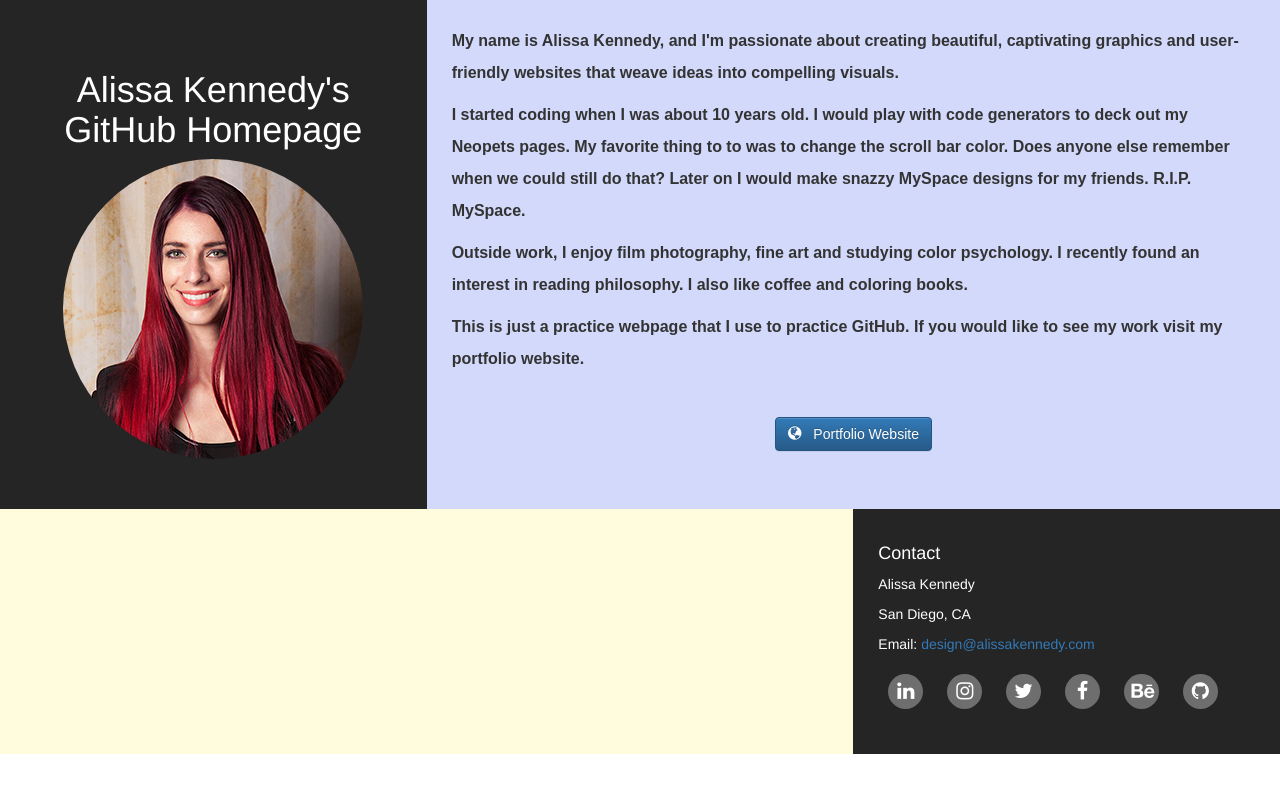
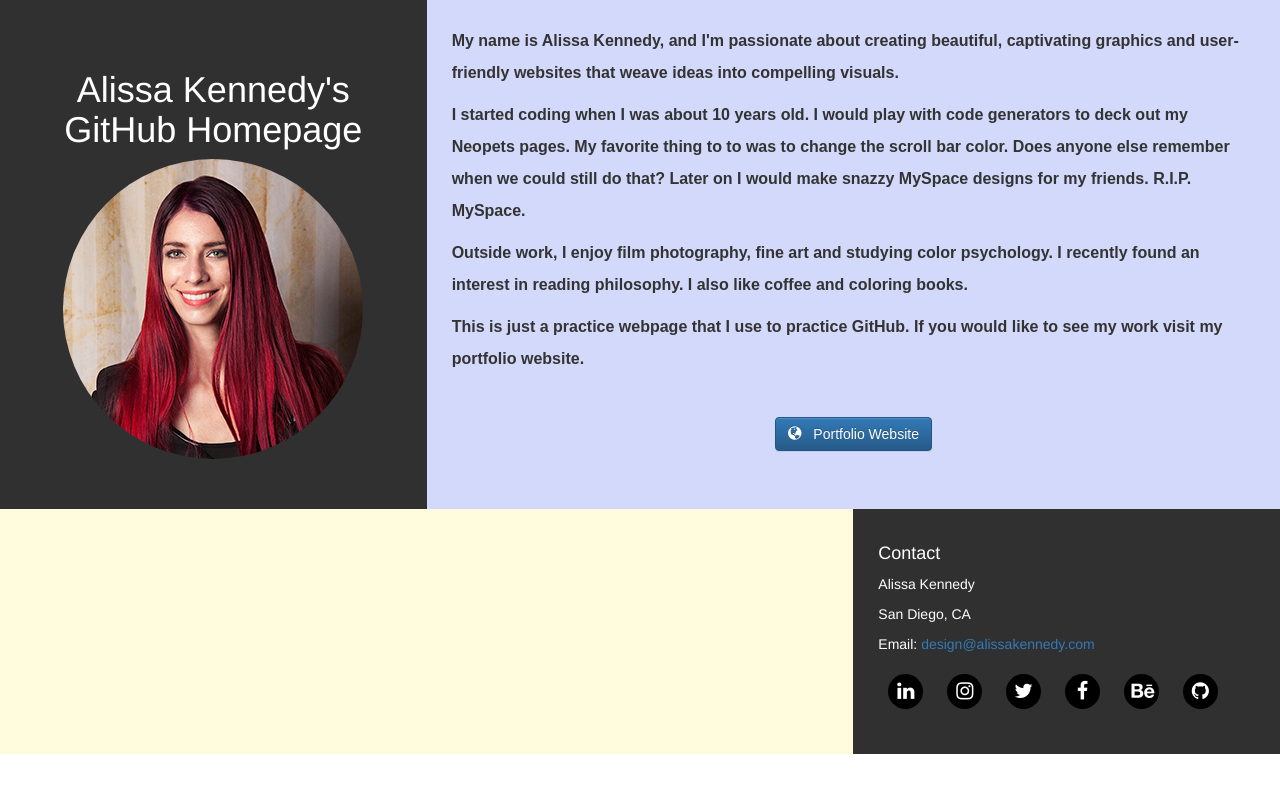
Before and after one commit to AlissaKennedy/alissakennedy.github.io, a plain HTML site: page index.html in a window 1280 px wide. Drawn offline with Linux system fonts and the light colour scheme.

Commit message:
social icon styles
social icon - added hover colors and changed bg color to black

```diff
--- a/styles.css
+++ b/styles.css
@@ -24,7 +24,7 @@ h1 {text-align: center;}
 }
 
 #hello, #contact {
-	background-color:#252525;
+	background-color:#303030;
 	color: white;
 }
 
@@ -60,23 +60,42 @@ h1 {text-align: center;}
 
 	/* Fonts */
 
+.social li {
+	display: inline-block;
+	list-style-type: none;
+}
+
 .social i {
   font-size: 20px;
   color: #ffffff;
   transition: background 0.3s ease;
-    background-color: #6E6E6E;
+  background-color: #000;
   width: 35px;
   height: 35px;
   text-align: center;
   border-radius: 50%;
   padding: 7.5px;
-    margin: 10px;
-}
+  margin: 10px; }
 
-.social li {
-	display: inline-block;
+.social .fa-linkedin:hover {
+  background-color: #007bb5; }
 
-}
+.social .fa-twitter:hover {
+  background-color: #55acee; }
+
+.social .fa-facebook:hover {
+  background-color: #3b5998; }
+
+.social .fa-behance:hover {
+  background-color: #053eff; }
+
+.social .fa-instagram:hover {
+  background-color: #d10869; }
+
+.social .fa-github:hover {
+  background-color: #6e5494; }
+
+
 
 .round-img {
     display: block;
```
Lines whose indentation alone changed are shown as unchanged.
